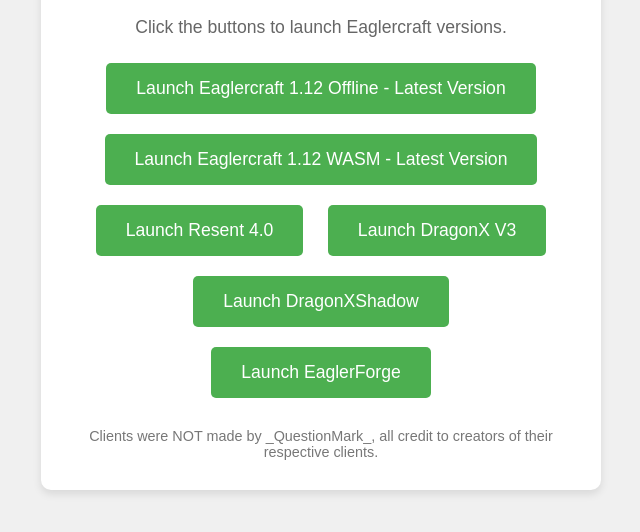
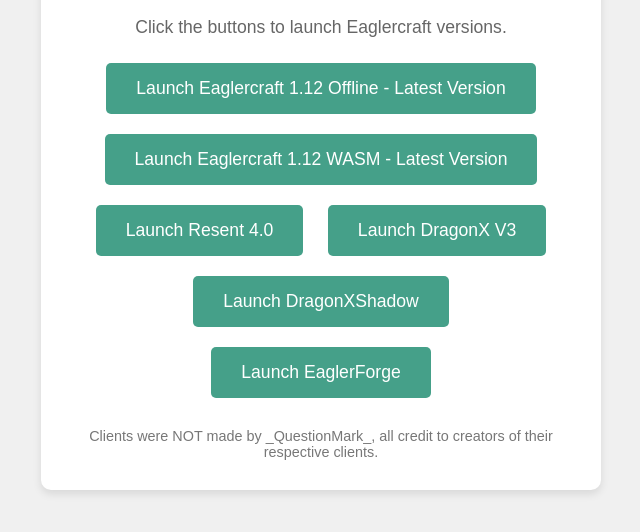
Before and after one commit to Master101215/Eaglercraft-1.12, a plain HTML site: page index.html in a window 1280 px wide. Shown: the part 252-784 px from the top of the page, without its empty margins (319-959 px from the left). Drawn offline with Linux system fonts and the light colour scheme.

Commit message:
change color

```diff
--- a/index.html
+++ b/index.html
@@ -39,7 +39,7 @@
         }
 
         button {
-            background-color: #4CAF50;
+            background-color: #45a089;
             color: white;
             border: none;
             padding: 15px 30px;
```
